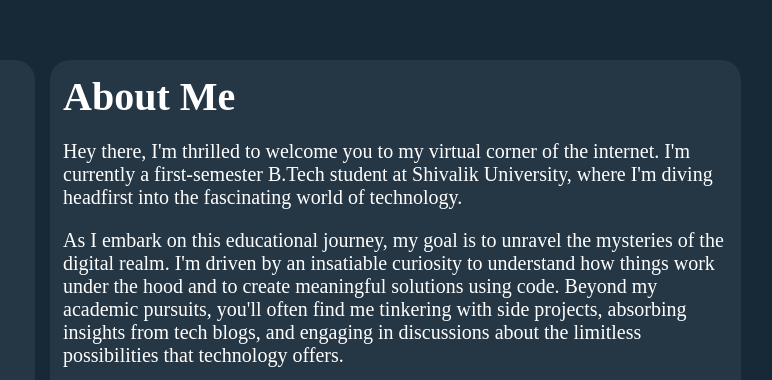
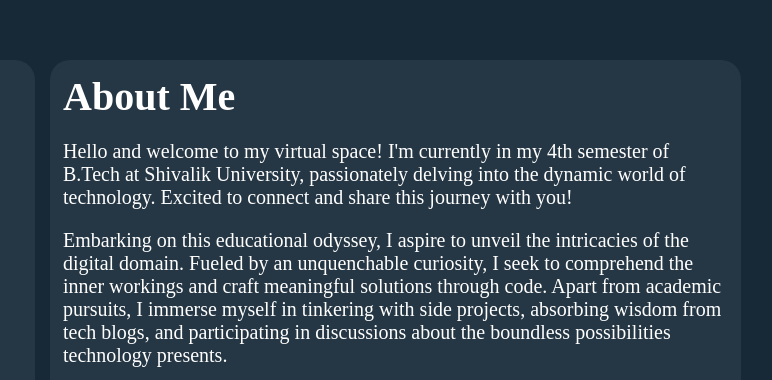
Before and after one commit to abhinavshr89/Assignment_01, a plain HTML site: page index.html in a window 1280 px wide. Shown: the part 124-504 px from the top of the page, 411-1183 px from the left. Drawn offline with Linux system fonts and the light colour scheme.

Commit message:
Initial Commit

```diff
--- a/index.html
+++ b/index.html
@@ -73,14 +73,8 @@
             <div class="right-section">
                 <div class="aboutMe">
                     <h1>About Me</h1>
-                    <p>Hey there, I'm thrilled to welcome you to my virtual corner of the internet. I'm currently a
-                        first-semester B.Tech student at Shivalik University, where I'm diving headfirst into the
-                        fascinating world of technology.</p>
-                    <p>As I embark on this educational journey, my goal is to unravel the mysteries of the digital
-                        realm. I'm driven by an insatiable curiosity to understand how things work under the hood and to
-                        create meaningful solutions using code. Beyond my academic pursuits, you'll often find me
-                        tinkering with side projects, absorbing insights from tech blogs, and engaging in discussions
-                        about the limitless possibilities that technology offers.</p>
+                    <p>Hello and welcome to my virtual space! I'm currently in my 4th semester of B.Tech at Shivalik University, passionately delving into the dynamic world of technology. Excited to connect and share this journey with you!</p>
+                    <p>Embarking on this educational odyssey, I aspire to unveil the intricacies of the digital domain. Fueled by an unquenchable curiosity, I seek to comprehend the inner workings and craft meaningful solutions through code. Apart from academic pursuits, I immerse myself in tinkering with side projects, absorbing wisdom from tech blogs, and participating in discussions about the boundless possibilities technology presents.</p>
                 </div>
                 <div class="WhatIdo">
                     <h2>What I'm Doing</h2>
```
